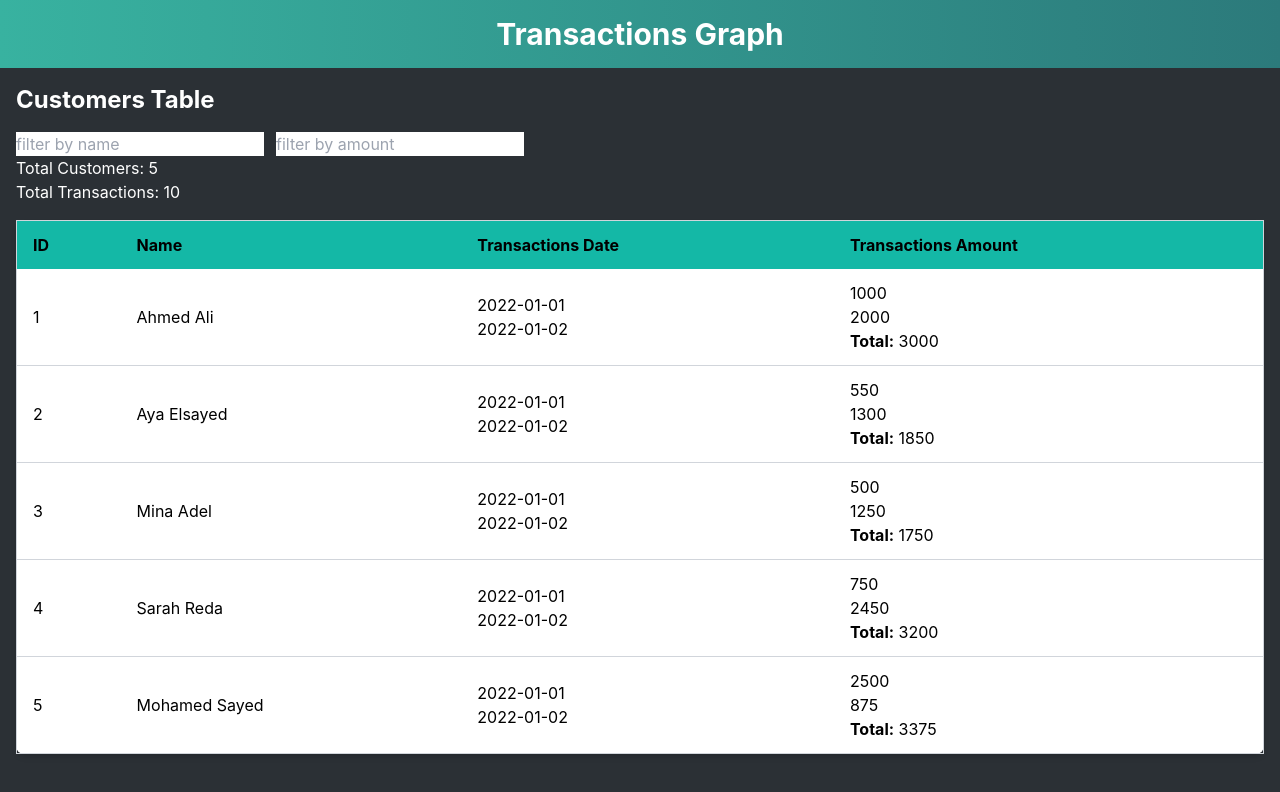
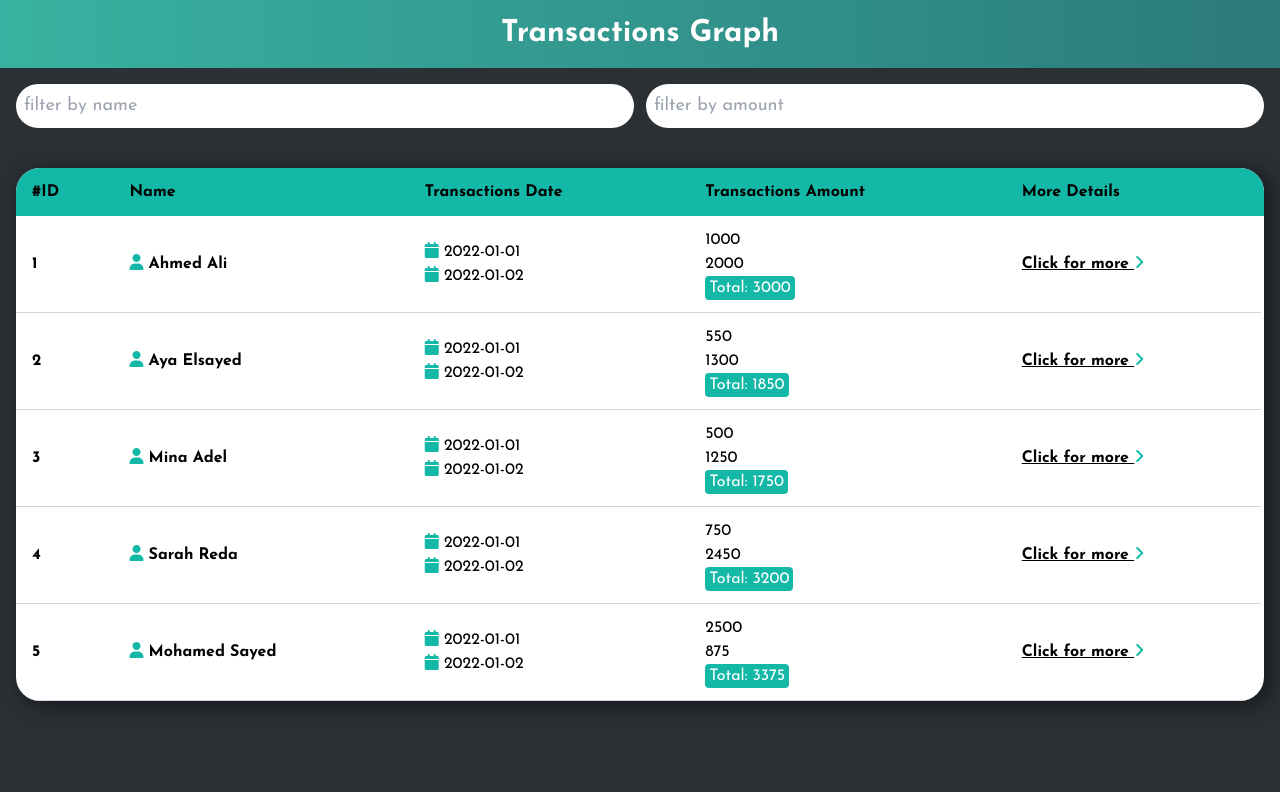
Before and after one commit to omargamal510/transaction-handler, a React (Create React App) app: page / in a window 1280 px wide. Shown: the top 792 px of the page. Built offline with nearby package versions, Linux system fonts and the light colour scheme; data requests are answered from the project's data file.

Commit message:
[MODIFY] Table design and form of filter ... etc , add new font to the application

```diff
--- a/package.json
+++ b/package.json
@@ -4,6 +4,10 @@
   "private": true,
   "homepage": "https://omargamal510.github.io/transaction-handler",
   "dependencies": {
+    "@fortawesome/fontawesome-free": "^6.6.0",
+    "@fortawesome/fontawesome-svg-core": "^6.6.0",
+    "@fortawesome/free-solid-svg-icons": "^6.6.0",
+    "@fortawesome/react-fontawesome": "^0.2.2",
     "@testing-library/jest-dom": "^5.17.0",
     "@testing-library/react": "^13.4.0",
     "@testing-library/user-event": "^13.5.0",
--- a/public/index.html
+++ b/public/index.html
@@ -8,6 +8,12 @@
     <meta
       name="description"
       content="Web site created using create-react-app"
+    />
+    <link rel="preconnect" href="https://fonts.googleapis.com" />
+    <link rel="preconnect" href="https://fonts.gstatic.com" crossorigin />
+    <link
+      href="https://fonts.googleapis.com/css2?family=Josefin+Sans:ital,wght@0,100..700;1,100..700&family=Kanit:ital,wght@0,100;0,200;0,300;0,400;0,500;0,600;0,700;0,800;0,900;1,100;1,200;1,300;1,400;1,500;1,600;1,700;1,800;1,900&display=swap"
+      rel="stylesheet"
     />
     <link rel="apple-touch-icon" href="%PUBLIC_URL%/logo192.png" />
     <!--
@@ -24,7 +30,7 @@
       work correctly both with client-side routing and a non-root public URL.
       Learn how to configure a non-root public URL by running `npm run build`.
     -->
-    <title>React App</title>
+    <title>Customer Stats</title>
   </head>
   <body>
     <noscript>You need to enable JavaScript to run this app.</noscript>
--- a/src/components/customersTable/CustomersTable.jsx
+++ b/src/components/customersTable/CustomersTable.jsx
@@ -1,6 +1,7 @@
 import React, { useEffect, useMemo, useState } from "react";
 import getApi from "../../apis/getter";
 import GraphComponent from "../graphComponent/GraphComponent";
+
 
 let originalData = [];
 let originalTransactions = [];
@@ -51,12 +52,6 @@ export default function CustomersTable() {
       .reduce((acc, t) => acc + t.amount, 0);
   };
 
-  // const filteredAmounts = transactions.filter(
-  //   (t) => t.customer_id === Number(customer.id)
-  // );
-
-  // console.log(filteredAmounts);
-
   const filteredData = useMemo(() => {
     return data.filter((el) =>
       el.name.toLowerCase().includes(searchName.toLowerCase())
@@ -78,38 +73,43 @@ export default function CustomersTable() {
 
   return (
     <div className="container mx-auto p-4">
-      <h1 className="text-2xl font-bold mb-4">Customers Table</h1>
+      {/* <h1 className="text-2xl font-bold mb-4 text-center">Customers Table</h1> */}
 
-      <div className="filter flex gap-x-3 text-black">
+      <form onSubmit={(e) => {e.preventDefault()}} className="filter flex gap-x-3 justify-center text-black min-w-100">
         <input
           value={searchName}
           onChange={handleNameChange}
           type="text"
           placeholder="filter by name"
+          className="w-full p-2 rounded-3xl text-lg outline-teal-500"
         />
         <input
           value={searchAmount}
           onChange={handleAmountChange}
           type="text"
           placeholder="filter by amount"
+          className="w-full p-2 rounded-3xl text-lg outline-teal-500"
         />
-      </div>
+      </form>
 
-      <div className="mb-4">
+
+      {/* <div className="mb-4">
         <h2>Total Customers: {data.length}</h2>
         <h2>Total Transactions: {transactions ? transactions.length : 0}</h2>
-      </div>
+      </div> */}
 
       {!filteredData || filteredData.length === 0 ? (
         <p className="text-gray-500">No customers found.</p>
       ) : (
-        <table className={`min-w-full bg-white border border-gray-300 rounded-lg shadow-md ${graphShow && 'hidden'}`}>
-          <thead>
-            <tr className="bg-teal-500 text-black">
-              <th className="py-3 px-4 text-left">ID</th>
+        <table className={`min-w-full my-10 bg-white rounded-3xl shadow-dark-grey overflow-hidden  ${graphShow && 'hidden'}`}>
+          <thead className="bg-teal-500 rounded-xl  text-black">
+            <tr className="text-black">
+              <th className="py-3 px-4 text-left">#ID</th>
               <th className="py-3 px-4 text-left">Name</th>
               <th className="py-3 px-4 text-left">Transactions Date</th>
               <th className="py-3 px-4 text-left">Transactions Amount</th>
+                            <th className="py-3 px-4 text-left">More Details</th>
+              <th></th>
             </tr>
           </thead>
           <tbody>
@@ -130,19 +130,19 @@ export default function CustomersTable() {
                   setSelectedName(customer.name);
                 }}
                 key={customer.id}
-                className="hover:bg-gray-100 text-black"
+                className="hover:bg-gray-100 cursor-pointer text-black"
               >
-                <td className="py-3 px-4 border-b border-gray-300">
+                <td className="font-bold py-3 px-4 border-b border-gray-300">
                   {customer.id}
                 </td>
-                <td className="py-3 px-4 border-b border-gray-300">
-                  {customer.name}
+                <td className="font-bold py-3 px-4 border-b border-gray-300">
+                <i className="fas fa-user text-teal-500"></i> {customer.name}
                 </td>
                 <td className="py-3 px-4 border-b border-gray-300">
                   {transactions
                     .filter((t) => t.customer_id === Number(customer.id))
                     .map((t) => (
-                      <p key={t.id}>{t.date}</p>
+                      <p key={t.id}><i className="fas fa-calendar text-teal-500"></i>  {t.date}</p>
                     ))}
                 </td>
                 <td className="py-3 px-4 border-b border-gray-300">
@@ -151,7 +151,10 @@ export default function CustomersTable() {
                     .map((t) => (
                       <p key={t.id}>{t.amount}</p>
                     ))}
-                  <strong>Total:</strong> {calcAmount(customer.id)}
+                    <div className="bg-teal-500 inline p-1 rounded text-white">Total: {calcAmount(customer.id)}</div>
+                </td>
+                <td className="underline font-bold py-3 px-4 border-b border-gray-300">
+                  Click for more <i className="fa fa-angle-right text-teal-500"></i>
                 </td>
               </tr>
             ))}
@@ -160,6 +163,10 @@ export default function CustomersTable() {
       )}
 
       {graphShow && <GraphComponent amounts={sentAmounts} selectedName={selectedName} setGraphShow={setGraphShow} dates={sentDates} />}
+
+
+
+
     </div>
   );
 }
--- a/src/index.css
+++ b/src/index.css
@@ -5,9 +5,7 @@
 
 body {
   margin: 0;
-  font-family: -apple-system, BlinkMacSystemFont, 'Segoe UI', 'Roboto', 'Oxygen',
-    'Ubuntu', 'Cantarell', 'Fira Sans', 'Droid Sans', 'Helvetica Neue',
-    sans-serif;
+  font-family: "Josefin Sans", sans-serif;
   -webkit-font-smoothing: antialiased;
   -moz-osx-font-smoothing: grayscale;
   padding: 0;
--- a/src/index.js
+++ b/src/index.js
@@ -2,6 +2,7 @@ import React from "react";
 import ReactDOM from "react-dom/client";
 import "./index.css";
 import App from "./App";
+import "@fortawesome/fontawesome-free/css/all.min.css";
 
 const root = ReactDOM.createRoot(document.getElementById("root"));
 root.render(
--- a/tailwind.config.js
+++ b/tailwind.config.js
@@ -8,6 +8,9 @@ module.exports = {
       backgroundImage: {
         "main-blue": "linear-gradient(to right, #38b2a0, #2c7a7b)", // Adjust colors as needed
       },
+      boxShadow: {
+        "dark-grey": "6px 4px 20px 1px rgba(0, 0, 0, 0.5)", // Customize the values as needed
+      },
     },
   },
   plugins: [],
```
Also changed, not shown: 1 other file (tests, documents, lock files or other folders).
